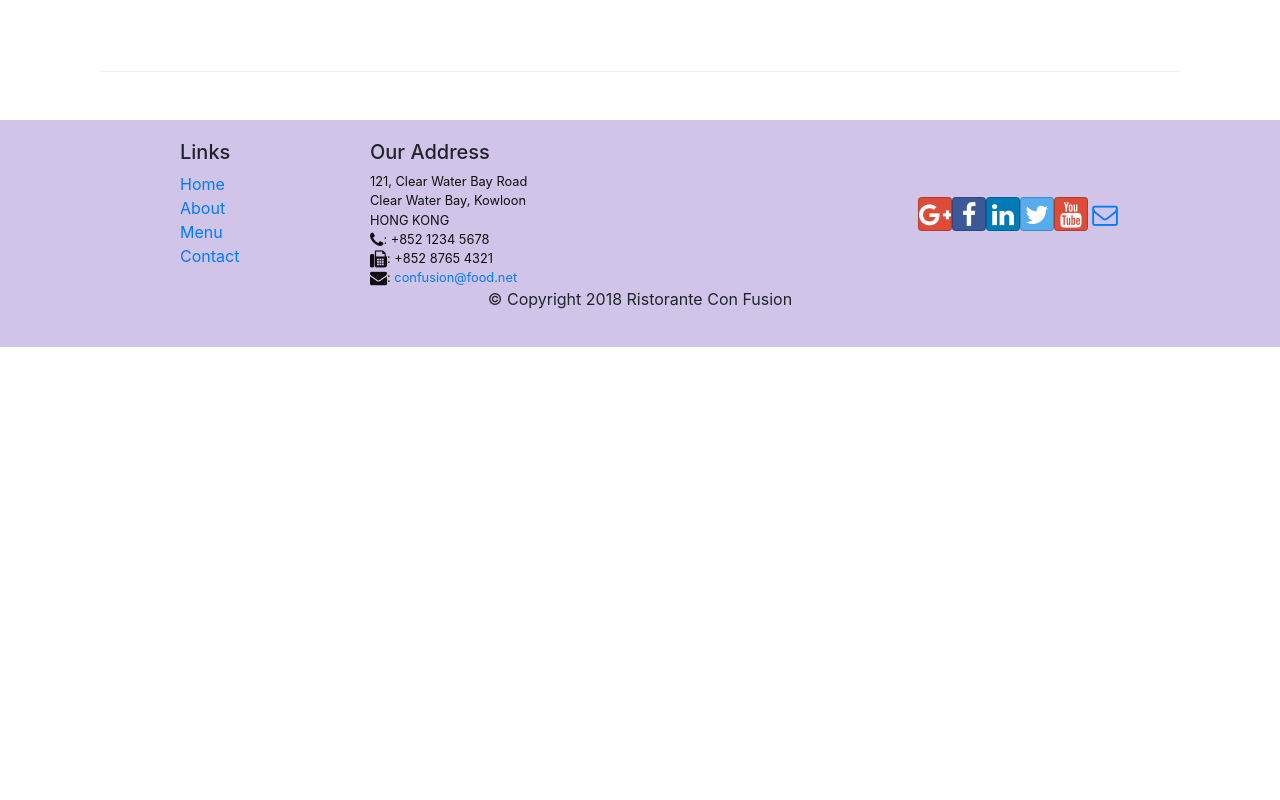
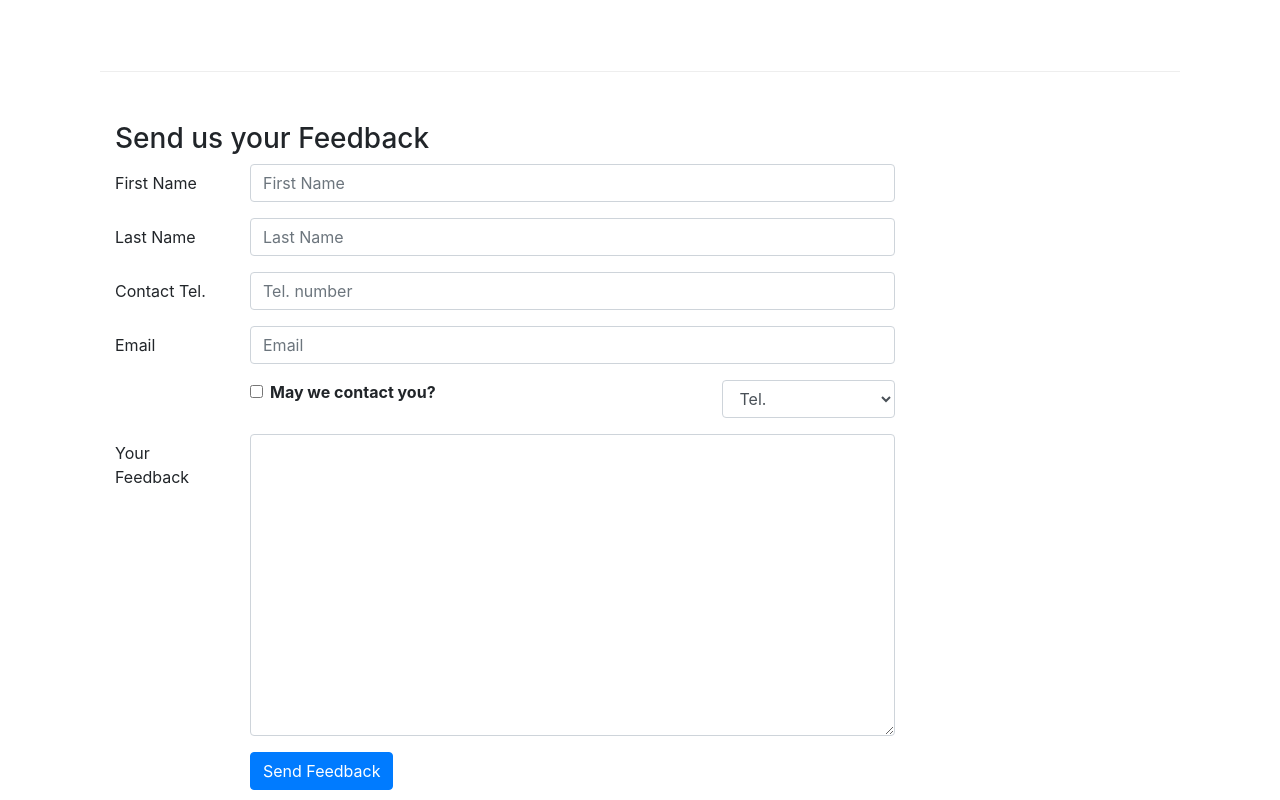
Before and after one commit to jaskiratsingh42/restro-ui, a React (Create React App) app: page /contactus in a window 1280 px wide. Shown: the part 800-1600 px from the top of the page. Before the commit the page ends 1147 px from the top, so only its background shows below. Built offline with nearby package versions, Linux system fonts and the light colour scheme.

Commit message:
Added Contact Form- Contact Component

```diff
--- a/src/components/ContactComponent.js
+++ b/src/components/ContactComponent.js
@@ -1,8 +1,50 @@
-import React from "react";
-import { Breadcrumb, BreadcrumbItem } from "reactstrap";
+import React, { Component } from "react";
+import {
+  Breadcrumb,
+  BreadcrumbItem,
+  Button,
+  Form,
+  FormGroup,
+  Label,
+  Input,
+  Col,
+} from "reactstrap";
 import { Link } from "react-router-dom";
 
-function Contact(props) {
+class Contact extends Component {
+  constructor(props) {
+    super(props);
+    this.state = {
+      firstname: "",
+      lastname: "",
+      telnum: "",
+      email: "",
+      agree: false,
+      contactType: "Tel.",
+      message: "",
+    };
+
+    this.handleInputChange = this.handleInputChange.bind(this);
+    this.handleSubmit = this.handleSubmit.bind(this);
+  }
+
+  handleInputChange(event) {
+    const target = event.target;
+    const value = target.type === "checkbox" ? target.checked : target.value;
+    const name = target.name;
+
+    this.setState({
+      [name]: value,
+    });
+  }
+
+  handleSubmit(event) {
+    console.log("Current State is: " + JSON.stringify(this.state));
+    alert("Current State is: " + JSON.stringify(this.state));
+    event.preventDefault();
+  }
+
+  render() {
     return (
       <div className="container">
         <div className="row">
@@ -63,8 +105,126 @@
             </div>
           </div>
         </div>
+        <div className="row row-content">
+          <div className="col-12">
+            <h3>Send us your Feedback</h3>
+          </div>
+          <div className="col-12 col-md-9">
+            <Form onSubmit={this.handleSubmit}>
+              <FormGroup row>
+                <Label htmlFor="firstname" md={2}>
+                  First Name
+                </Label>
+                <Col md={10}>
+                  <Input
+                    type="text"
+                    id="firstname"
+                    name="firstname"
+                    placeholder="First Name"
+                    value={this.state.firstname}
+                    onChange={this.handleInputChange}
+                  />
+                </Col>
+              </FormGroup>
+              <FormGroup row>
+                <Label htmlFor="lastname" md={2}>
+                  Last Name
+                </Label>
+                <Col md={10}>
+                  <Input
+                    type="text"
+                    id="lastname"
+                    name="lastname"
+                    placeholder="Last Name"
+                    value={this.state.lastname}
+                    onChange={this.handleInputChange}
+                  />
+                </Col>
+              </FormGroup>
+              <FormGroup row>
+                <Label htmlFor="telnum" md={2}>
+                  Contact Tel.
+                </Label>
+                <Col md={10}>
+                  <Input
+                    type="tel"
+                    id="telnum"
+                    name="telnum"
+                    placeholder="Tel. number"
+                    value={this.state.telnum}
+                    onChange={this.handleInputChange}
+                  />
+                </Col>
+              </FormGroup>
+              <FormGroup row>
+                <Label htmlFor="email" md={2}>
+                  Email
+                </Label>
+                <Col md={10}>
+                  <Input
+                    type="email"
+                    id="email"
+                    name="email"
+                    placeholder="Email"
+                    value={this.state.email}
+                    onChange={this.handleInputChange}
+                  />
+                </Col>
+              </FormGroup>
+              <FormGroup row>
+                <Col md={{ size: 6, offset: 2 }}>
+                  <FormGroup check>
+                    <Label check>
+                      <Input
+                        type="checkbox"
+                        name="agree"
+                        checked={this.state.agree}
+                        onChange={this.handleInputChange}
+                      />{" "}
+                      <strong>May we contact you?</strong>
+                    </Label>
+                  </FormGroup>
+                </Col>
+                <Col md={{ size: 3, offset: 1 }}>
+                  <Input
+                    type="select"
+                    name="contactType"
+                    value={this.state.contactType}
+                    onChange={this.handleInputChange}
+                  >
+                    <option>Tel.</option>
+                    <option>Email</option>
+                  </Input>
+                </Col>
+              </FormGroup>
+              <FormGroup row>
+                <Label htmlFor="message" md={2}>
+                  Your Feedback
+                </Label>
+                <Col md={10}>
+                  <Input
+                    type="textarea"
+                    id="message"
+                    name="message"
+                    rows="12"
+                    value={this.state.message}
+                    onChange={this.handleInputChange}
+                  ></Input>
+                </Col>
+              </FormGroup>
+              <FormGroup row>
+                <Col md={{ size: 10, offset: 2 }}>
+                  <Button type="submit" color="primary">
+                    Send Feedback
+                  </Button>
+                </Col>
+              </FormGroup>
+            </Form>
+          </div>
+        </div>
       </div>
     );
   }
+}
 
 export default Contact;
```
Lines whose indentation alone changed are shown as unchanged.
